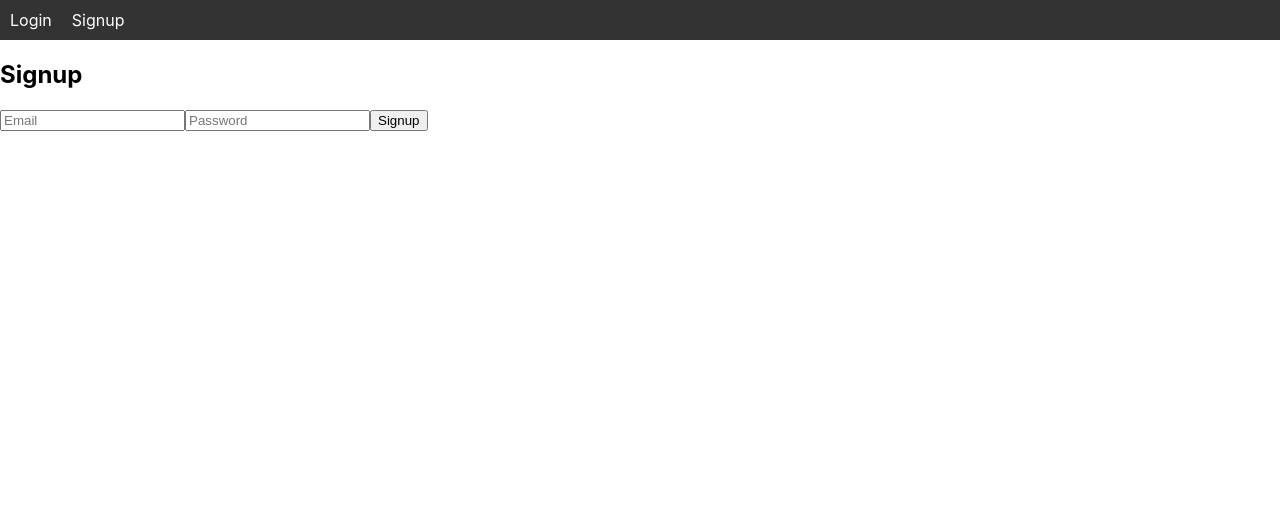
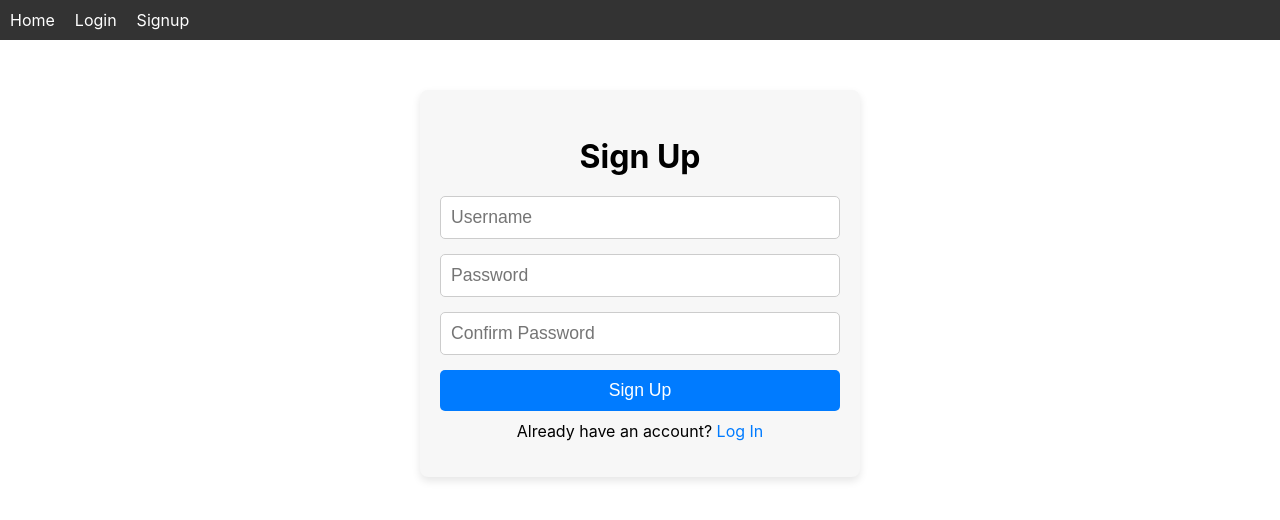
Before and after one commit to coder-mahi/SCOE_CSE_Sem_3, a React (Create React App) app in the folder CEP/task-tracker/: page /signup in a window 1280 px wide. Shown: the top 520 px of the page. Built offline with nearby package versions, Linux system fonts and the light colour scheme.

Commit message:
All other components designed

```diff
--- a/CEP/task-tracker/src/components/Home.js
+++ b/CEP/task-tracker/src/components/Home.js
@@ -2,6 +2,7 @@ import '../css/Home.css';
 import React from 'react';
 import { Link } from 'react-router-dom';
 import TaskList from './TaskList'; // This is for showing tasks after login
+import logo from '../assets/logo.png';
 
 function Home({ isAuthenticated }) {
   return (
@@ -13,6 +14,7 @@ function Home({ isAuthenticated }) {
         </>
       ) : (
         <div className="welcome-section">
+           <img src={logo} alt="Welcome" className="welcome-logo" />
           <h1>Welcome to the Task Tracker</h1>
           <p>Manage your tasks efficiently and stay organized.</p>
           <p><Link to="/signup">Create an account</Link> or <Link to="/login">login</Link> to get started!</p>
--- a/CEP/task-tracker/src/components/Navbar.js
+++ b/CEP/task-tracker/src/components/Navbar.js
@@ -11,6 +11,7 @@ function Navbar({ isAuthenticated, setIsAuthenticated }) {
       <ul>
         {!isAuthenticated ? (
           <>
+            <li><Link to="/home">Home</Link></li>
             <li><Link to="/login">Login</Link></li>
             <li><Link to="/signup">Signup</Link></li>
           </>
--- a/CEP/task-tracker/src/components/Signup.js
+++ b/CEP/task-tracker/src/components/Signup.js
@@ -1,23 +1,61 @@
-import { useState } from 'react';
+import React, { useState } from 'react';
+import { useNavigate } from 'react-router-dom';
 import '../css/Signup.css';
 
-function Signup() {
-  const [email, setEmail] = useState('');
+function Signup({ setIsAuthenticated }) {
+  const [username, setUsername] = useState('');
   const [password, setPassword] = useState('');
+  const [confirmPassword, setConfirmPassword] = useState('');
+  const [error, setError] = useState('');
+  const navigate = useNavigate();
 
-  const handleSubmit = (e) => {
+  const handleSignup = (e) => {
     e.preventDefault();
-    console.log({ email, password });
-    // Handle signup logic
+
+    // Check if passwords match
+    if (password !== confirmPassword) {
+      setError('Passwords do not match!');
+      return;
+    }
+
+    // Here you would typically send a request to your server to create an account.
+    // For this example, we'll simply authenticate and navigate to the tasks page.
+    setIsAuthenticated(true);
+    navigate('/tasks');
   };
 
   return (
-    <form onSubmit={handleSubmit}>
-      <h2>Signup</h2>
-      <input type="email" placeholder="Email" value={email} onChange={(e) => setEmail(e.target.value)} required />
-      <input type="password" placeholder="Password" value={password} onChange={(e) => setPassword(e.target.value)} required />
-      <button type="submit">Signup</button>
-    </form>
+    <div className="signup-container">
+      <h2>Sign Up</h2>
+      {error && <p className="error-message">{error}</p>}
+      <form onSubmit={handleSignup}>
+        <input
+          type="text"
+          placeholder="Username"
+          value={username}
+          onChange={(e) => setUsername(e.target.value)}
+          required
+        />
+        <input
+          type="password"
+          placeholder="Password"
+          value={password}
+          onChange={(e) => setPassword(e.target.value)}
+          required
+        />
+        <input
+          type="password"
+          placeholder="Confirm Password"
+          value={confirmPassword}
+          onChange={(e) => setConfirmPassword(e.target.value)}
+          required
+        />
+        <button type="submit">Sign Up</button>
+      </form>
+      <p className="login-redirect">
+        Already have an account? <a href="/login">Log In</a>
+      </p>
+    </div>
   );
 }
 
--- a/CEP/task-tracker/src/css/Home.css
+++ b/CEP/task-tracker/src/css/Home.css
@@ -1,19 +1,23 @@
 .home-container {
   max-width: 800px;
   margin: 50px auto;
+  padding: 20px;
+  background-color: #ffffff;
+  border-radius: 8px;
   text-align: center;
 }
 
 .welcome-section {
-  background-color: #f7f7f7;
+  background-color: #f0f4f7;
   padding: 30px;
   border-radius: 8px;
-  box-shadow: 0 4px 8px rgba(0, 0, 0, 0.1);
+  box-shadow: 0 4px 8px rgba(0, 0, 0, 0.2);
 }
 
 .welcome-section h1 {
   font-size: 2.5rem;
   margin-bottom: 20px;
+  color: #333;
 }
 
 .welcome-section p {
@@ -29,3 +33,28 @@
 .welcome-section a:hover {
   text-decoration: underline;
 }
+
+.tasks-list {
+  text-align: left;
+  margin: 20px 0;
+}
+
+.tasks-list h2 {
+  font-size: 2rem;
+  margin-bottom: 20px;
+}
+
+.task-item {
+  padding: 15px;
+  border-bottom: 1px solid #ddd;
+}
+
+.task-item:last-child {
+  border-bottom: none;
+}
+
+.welcome-logo {
+  max-width: 300px;  /* Adjust the width as needed */
+  margin: auto; /* Spacing below the logo */
+  filter: drop-shadow(3px 10px 20px);
+}
--- a/CEP/task-tracker/src/css/Login.css
+++ b/CEP/task-tracker/src/css/Login.css
@@ -1,35 +1,61 @@
 .login-container {
   max-width: 400px;
-    margin: 100px auto;
-    background-color: white;
+  margin: 50px auto;
   padding: 20px;
-    border-radius: 5px;
-    box-shadow: 0px 4px 8px rgba(0, 0, 0, 0.1);
+  background-color: #f7f7f7;
+  border-radius: 8px;
+  box-shadow: 0 4px 8px rgba(0, 0, 0, 0.1);
 }
 
 .login-container h2 {
   margin-bottom: 20px;
-    font-size: 1.5rem;
+  font-size: 2rem;
+  text-align: center;
+}
+
+.login-container form {
+  display: flex;
+  flex-direction: column;
 }
 
 .login-container input {
-    width: 100%;
+  margin-bottom: 15px;
   padding: 10px;
-    margin: 10px 0;
+  font-size: 1.1rem;
   border: 1px solid #ccc;
-    border-radius: 4px;
+  border-radius: 5px;
 }
 
 .login-container button {
-    width: 100%;
   padding: 10px;
-    background-color: #333;
+  background-color: #007bff;
   color: white;
+  font-size: 1.1rem;
   border: none;
-    border-radius: 4px;
+  border-radius: 5px;
   cursor: pointer;
+  transition: background-color 0.3s ease;
 }
 
 .login-container button:hover {
-    background-color: #555;
+  background-color: #0056b3;
 }
+
+.error-message {
+  color: red;
+  margin-bottom: 10px;
+}
+
+.signup-redirect {
+  margin-top: 10px;
+  text-align: center;
+}
+
+.signup-redirect a {
+  color: #007bff;
+  text-decoration: none;
+}
+
+.signup-redirect a:hover {
+  text-decoration: underline;
+}
--- a/CEP/task-tracker/src/css/Signup.css
+++ b/CEP/task-tracker/src/css/Signup.css
@@ -1,35 +1,61 @@
 .signup-container {
   max-width: 400px;
-    margin: 100px auto;
-    background-color: white;
+  margin: 50px auto;
   padding: 20px;
-    border-radius: 5px;
-    box-shadow: 0px 4px 8px rgba(0, 0, 0, 0.1);
+  background-color: #f7f7f7;
+  border-radius: 8px;
+  box-shadow: 0 4px 8px rgba(0, 0, 0, 0.1);
 }
 
 .signup-container h2 {
   margin-bottom: 20px;
-    font-size: 1.5rem;
+  font-size: 2rem;
+  text-align: center;
+}
+
+.signup-container form {
+  display: flex;
+  flex-direction: column;
 }
 
 .signup-container input {
-    width: 100%;
+  margin-bottom: 15px;
   padding: 10px;
-    margin: 10px 0;
+  font-size: 1.1rem;
   border: 1px solid #ccc;
-    border-radius: 4px;
+  border-radius: 5px;
 }
 
 .signup-container button {
-    width: 100%;
   padding: 10px;
-    background-color: #333;
+  background-color: #007bff;
   color: white;
+  font-size: 1.1rem;
   border: none;
-    border-radius: 4px;
+  border-radius: 5px;
   cursor: pointer;
+  transition: background-color 0.3s ease;
 }
 
 .signup-container button:hover {
-    background-color: #555;
+  background-color: #0056b3;
 }
+
+.error-message {
+  color: red;
+  margin-bottom: 10px;
+}
+
+.login-redirect {
+  margin-top: 10px;
+  text-align: center;
+}
+
+.login-redirect a {
+  color: #007bff;
+  text-decoration: none;
+}
+
+.login-redirect a:hover {
+  text-decoration: underline;
+}
```
Also changed, not shown: CEP/task-tracker/src/components/DeleteTask.js (added, +16 -0 lines), CEP/task-tracker/src/components/EditTask.js (added, +47 -0 lines), CEP/task-tracker/src/components/UserProfile.js (added, +27 -0 lines), CEP/task-tracker/src/css/Dashboard.css (added, +61 -0 lines), CEP/task-tracker/src/assets/logo.png (added). Lines whose indentation alone changed are shown as unchanged.
